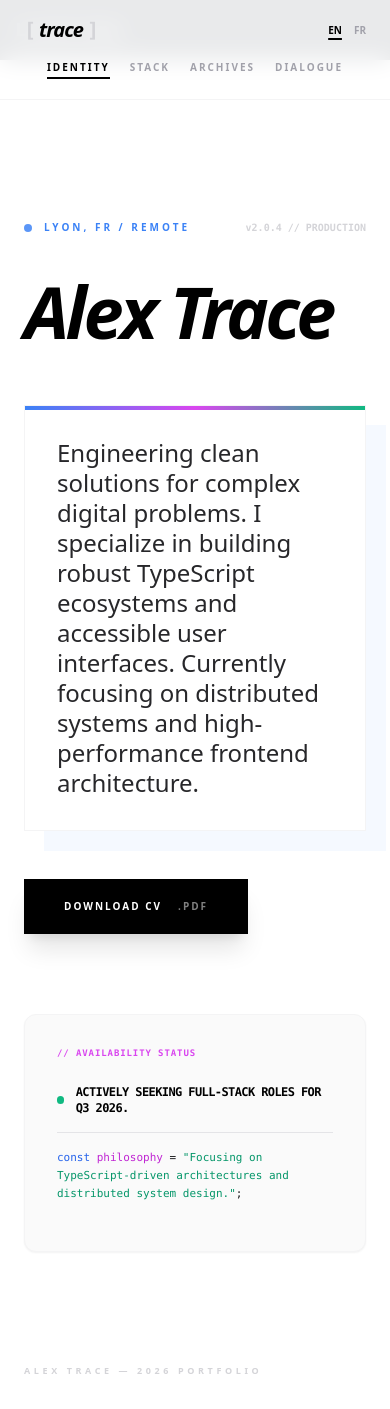
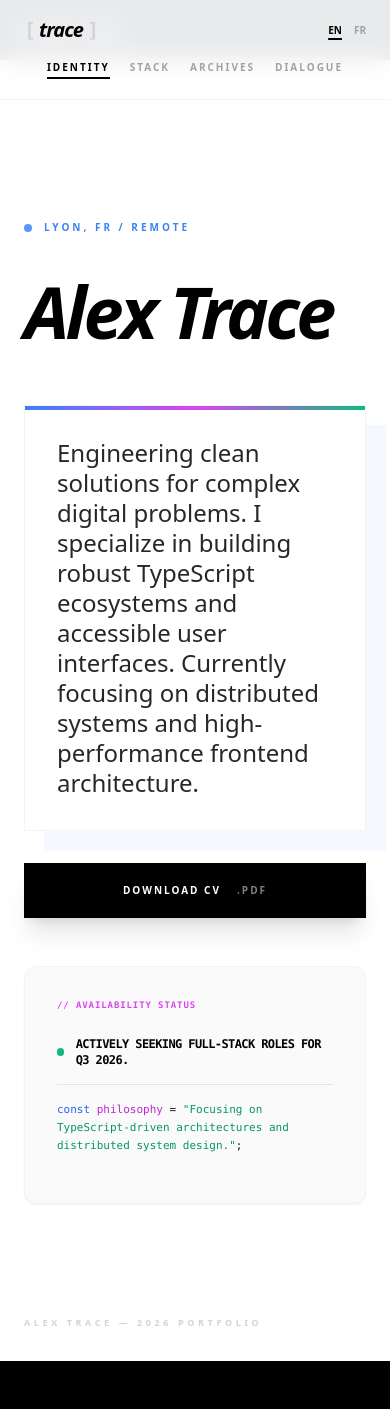
Before and after one commit to rezamirzad/alex.trace, a Next.js app in the folder frontend/: page / in a window 390 px wide. After the commit the page ends 1361 px from the top, so only its background shows below. Built offline with nearby package versions, Linux system fonts and the light colour scheme.

Commit message:
mobile mobile cv button

```diff
--- a/frontend/src/app/components/Profile.tsx
+++ b/frontend/src/app/components/Profile.tsx
@@ -10,17 +10,15 @@
             {t.hero.location}
           </span>
         </div>
-        <span className="text-[10px] font-mono text-zinc-300 font-bold">
-          v2.0.4 // PRODUCTION
-        </span>
+        <span className="text-[10px] font-mono text-zinc-300 font-bold"></span>
       </div>
 
       <h1 className="text-7xl md:text-9xl font-bold text-black mb-16 italic leading-[0.8] hover:text-blue-600 transition-colors cursor-default">
         {t.hero.name}
       </h1>
 
-      <div className="flex flex-col lg:flex-row gap-20 items-start">
-        <div className="lg:w-3/5">
+      <div className="flex flex-col lg:flex-row gap-12 lg:gap-20 items-start">
+        <div className="lg:w-3/5 w-full flex flex-col">
           <div className="relative p-8 border border-zinc-100 bg-white shadow-[20px_20px_0px_0px_rgba(59,130,246,0.05)]">
             <div className="absolute top-0 left-0 w-full h-1 bg-gradient-to-r from-blue-500 via-fuchsia-500 to-emerald-500"></div>
             <p className="text-2xl md:text-3xl font-medium text-zinc-800 leading-tight">
@@ -28,11 +26,12 @@
             </p>
           </div>
 
-          <div className="mt-12 flex flex-wrap gap-6">
+          {/* Moved Download Button: Full width on mobile, auto width on desktop */}
+          <div className="mt-8 lg:mt-12">
             <a
               href={`/${t.hero.cvFilename}`}
               download={t.hero.cvFilename}
-              className="text-[10px] font-black uppercase tracking-[0.2em] px-10 py-5 bg-black text-white hover:bg-blue-600 transition-all shadow-xl flex items-center gap-4"
+              className="text-[10px] font-black uppercase tracking-[0.2em] px-10 py-5 bg-black text-white hover:bg-blue-600 transition-all shadow-xl flex items-center justify-center md:justify-start md:inline-flex gap-4 w-full md:w-auto"
             >
               {t.buttons.downloadCv}
               <span className="opacity-50">.PDF</span>
```
